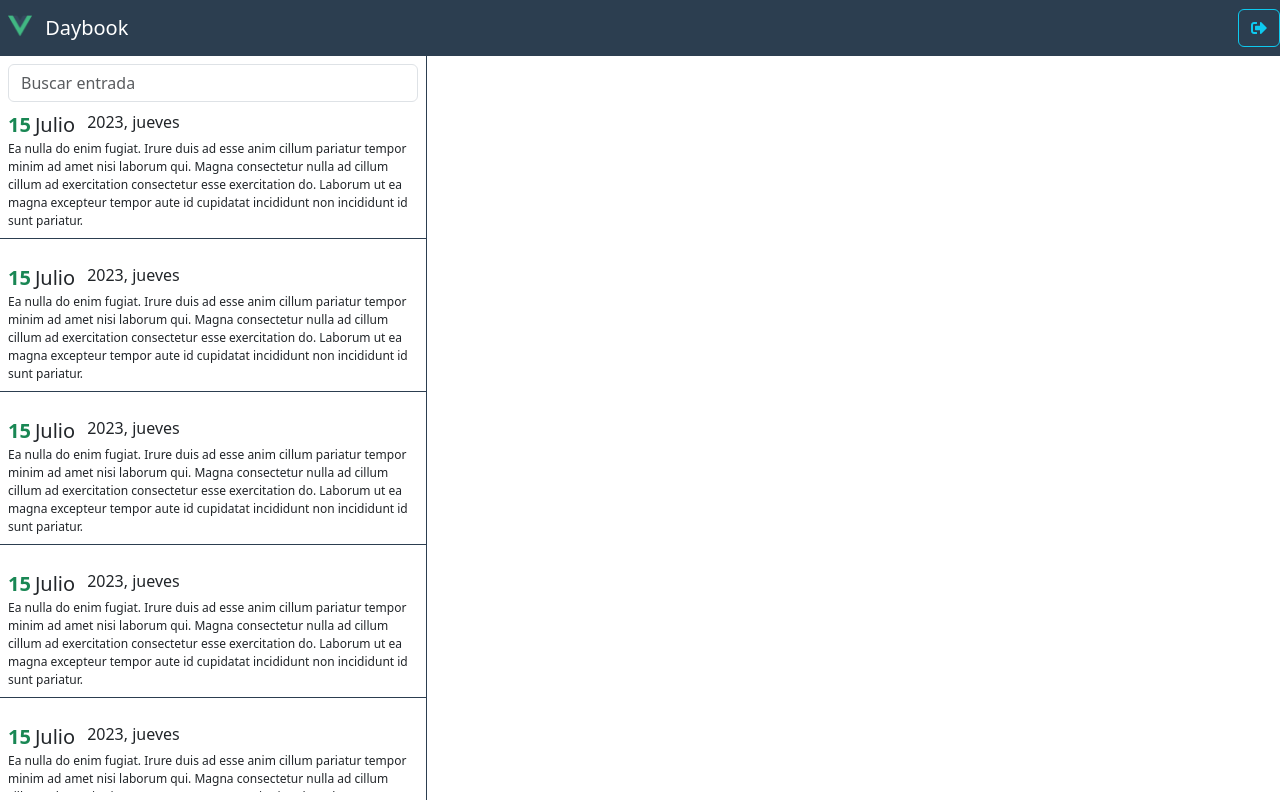
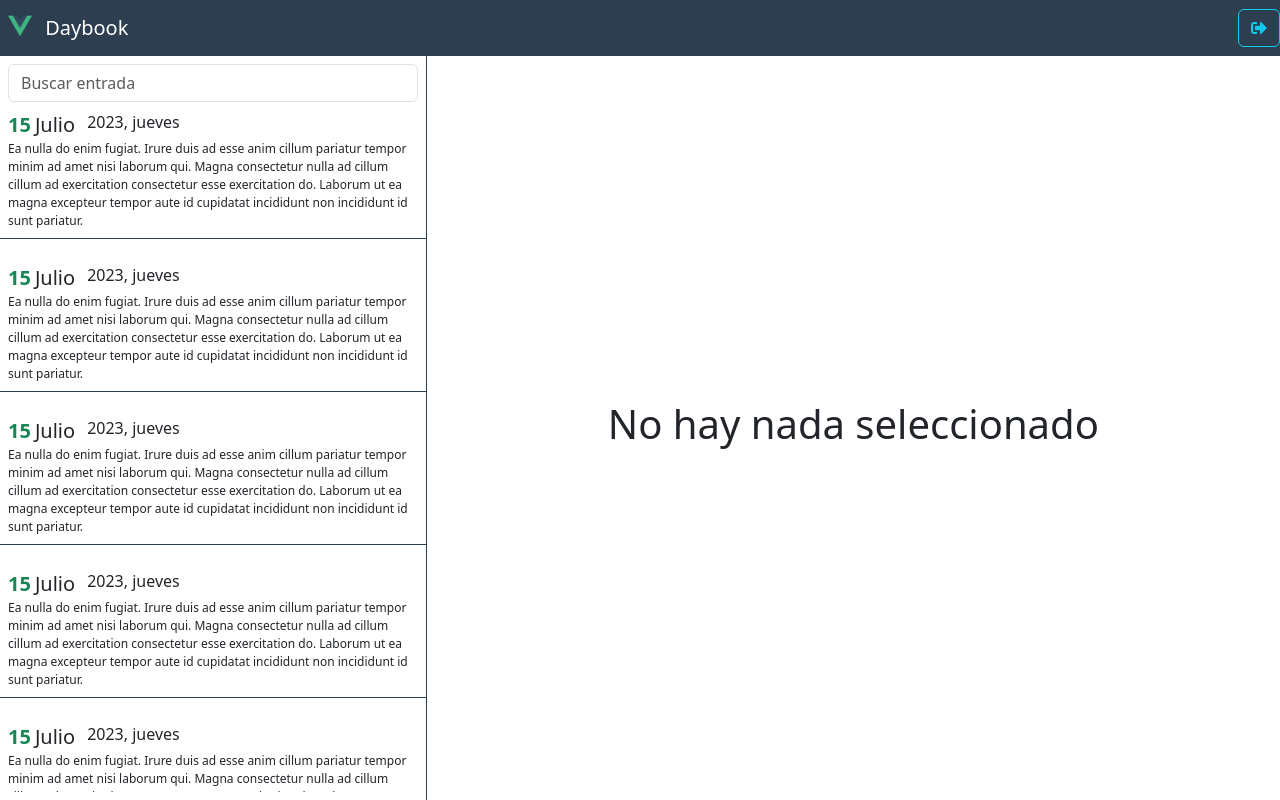
Before and after one commit to leandropereyradev/journal-vue, a Vue app: page /#/daybook in a window 1280 px wide. Built offline with nearby package versions, Linux system fonts and the light colour scheme.

Commit message:
EntryNonSelected components

```diff
--- a/src/modules/daybook/router/index.js
+++ b/src/modules/daybook/router/index.js
@@ -5,5 +5,14 @@
     import(
       /* webpackChunkName: "Daybook Layout" */ "@/modules/daybook/layouts/DaybookLayout.vue"
     ),
-  children: [],
+  children: [
+    {
+      path: "",
+      name: "non-entry",
+      component: () =>
+        import(
+          /* webpackChunkName: "Daybook Non-Entry" */ "@/modules/daybook/views/EntryNonSelected.vue"
+        ),
+    },
+  ],
 };
--- /dev/null
+++ b/src/modules/daybook/views/EntryNonSelected.vue
@@ -0,0 +1,17 @@
+<template>
+  <div class="d-flex justify-content-center">
+    <h1 class="align-self-center">No hay nada seleccionado</h1>
+  </div>
+</template>
+
+<script>
+export default {
+
+}
+</script>
+
+<style lang="scss" scoped>
+div {
+  height: 100%;
+}
+</style>
--- a/src/views/Home.vue
+++ b/src/views/Home.vue
@@ -17,7 +17,7 @@
 export default {
   methods: {
     goToDaybook() {
-      this.$router.push({ name: 'daybook' })
+      this.$router.push({ name: 'non-entry' })
     }
   }
 }
```
